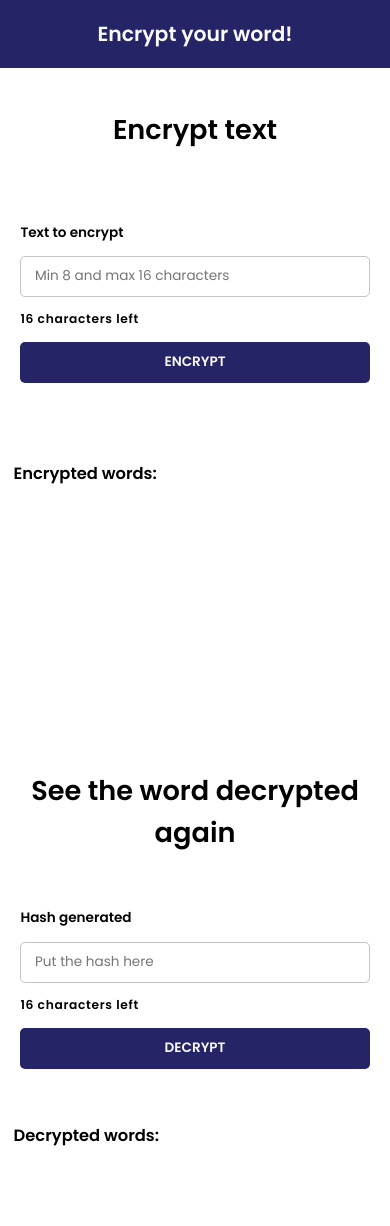
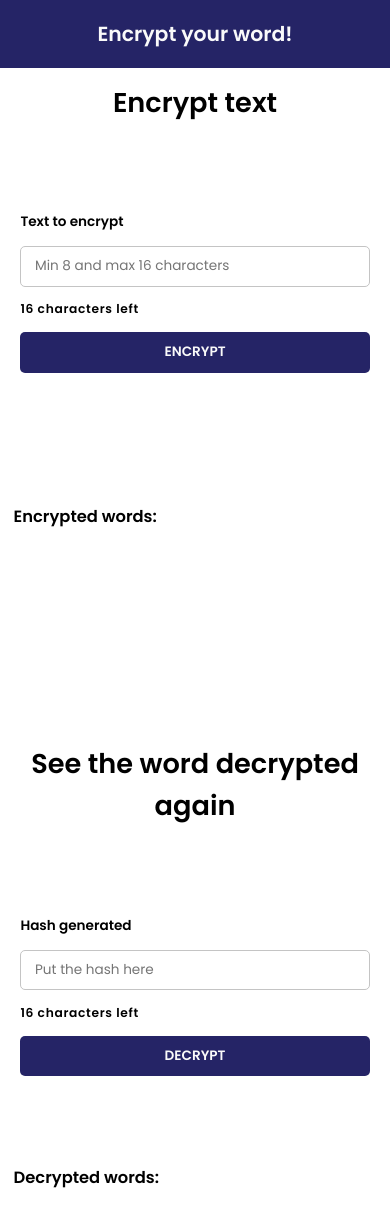
Before and after one commit to michelzaum/crypto-word-app, an Angular app: page / in a window 390 px wide. Shown: the top 1226 px of the page. Built offline with nearby package versions, Linux system fonts and the light colour scheme.

Commit message:
Responsiveness adjust

```diff
--- a/src/app/components/decrypt/decrypt.component.css
+++ b/src/app/components/decrypt/decrypt.component.css
@@ -10,7 +10,6 @@
 
 h1 {
   text-align: center;
-  margin-top: 2rem;
 }
 
 .decrypt-form {
@@ -81,7 +80,7 @@ h1 {
 
 @media (max-width: 550px) {
   .decrypt-container {
-    height: 45vh;
+    height: 50vh;
     width: 100%;
     padding: 0 0.5rem;
   }
--- a/src/app/components/encrypt/encrypt.component.css
+++ b/src/app/components/encrypt/encrypt.component.css
@@ -10,7 +10,6 @@
 
 h1 {
   text-align: center;
-  margin-top: 2rem;
 }
 
 .encrypt-form {
@@ -81,7 +80,7 @@ h1 {
 
  @media (max-width: 550px) {
    .encrypt-container {
-     height: 45vh;
+     height: 50vh;
      width: 100%;
      margin-top: 1rem;
      padding: 0 0.5rem;
```
